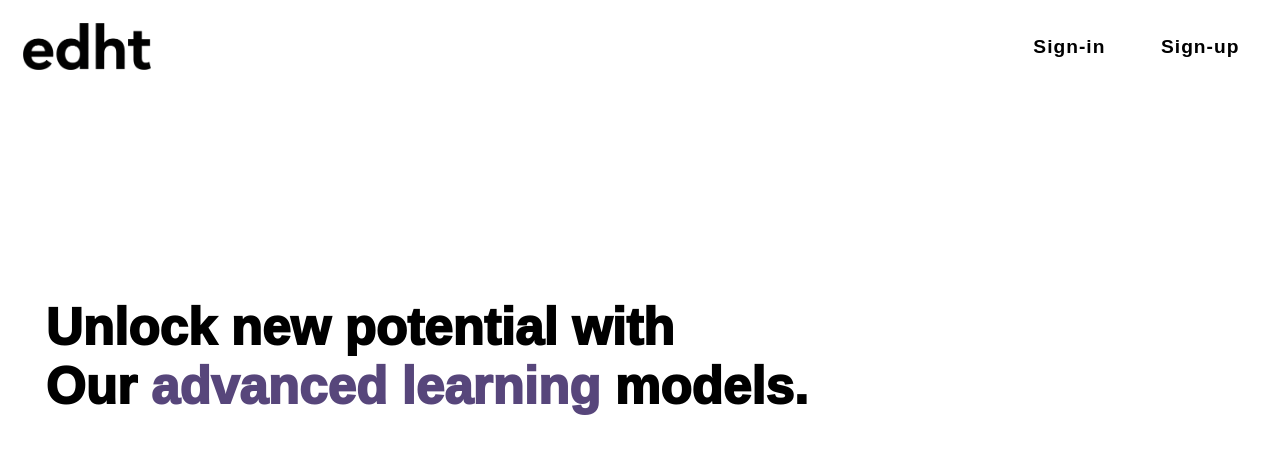
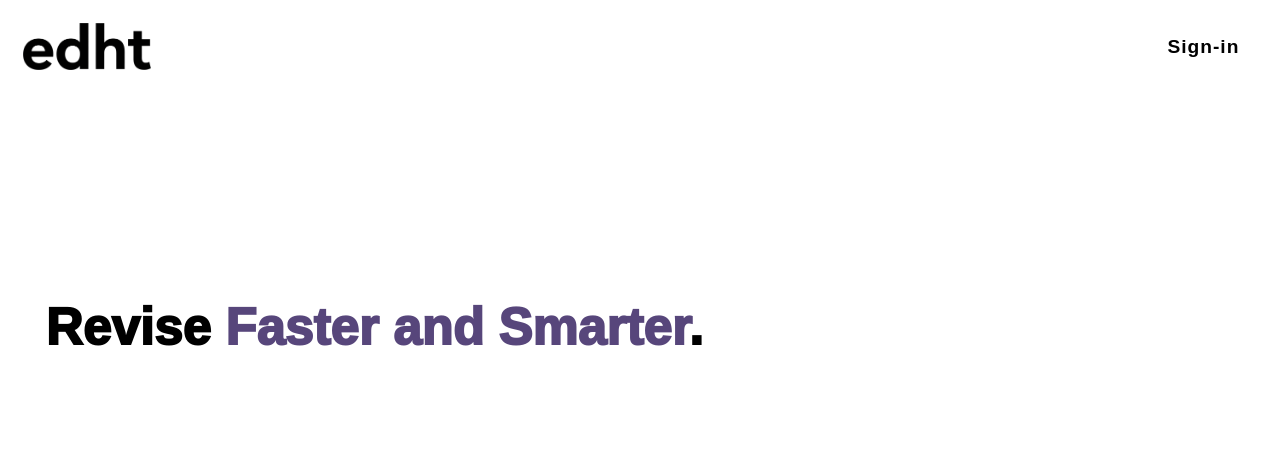
Before and after one commit to edht2/edht-xyz, a Flask app: page / in a window 1280 px wide. Shown: the top 454 px of the page. Run offline with Flask 3, Linux system fonts and the light colour scheme.

Commit message:
changed the homepage

```diff
--- a/app/account/routes.py
+++ b/app/account/routes.py
@@ -12,7 +12,7 @@ def signup():
     and then appended to the database, it also signs-in the user after the account has been added """
 
 
-    if current_user.is_authenticated:
+    if current_user.is_authenticated: # user must be an admin too
         # if the user is already signed in send them to index as they should be able to sign-up while signed in
         return redirect(url_for('main.index'))
 
--- a/app/templates/base.html
+++ b/app/templates/base.html
@@ -13,7 +13,6 @@
         <ul class="nav_list">
             {% if not current_user.is_authenticated %}
                 <li class="nav_bar_item"><a class='nav-link' href="/signin">Sign-in</a></li>
-                <li class="nav_bar_item"><a class='nav-link' href="/signup">Sign-up</a></li>
             {% else %}
                 <li class="nav_bar_item"><a class='nav-link' href="/signout">Sign-out</a></li>
                 <li class="nav_bar_item"><a class='nav-link' href="#">Chat</a></li>
--- a/app/templates/index.html
+++ b/app/templates/index.html
@@ -5,7 +5,7 @@
 
 {% block content %}
     <div class="main-title">
-        Unlock new potential with<br>Our <span class="highlighted">advanced learning</span> models.
+        Revise <span class="highlighted">Faster and Smarter</span>.
     </div>
 
 {% endblock %}
```
